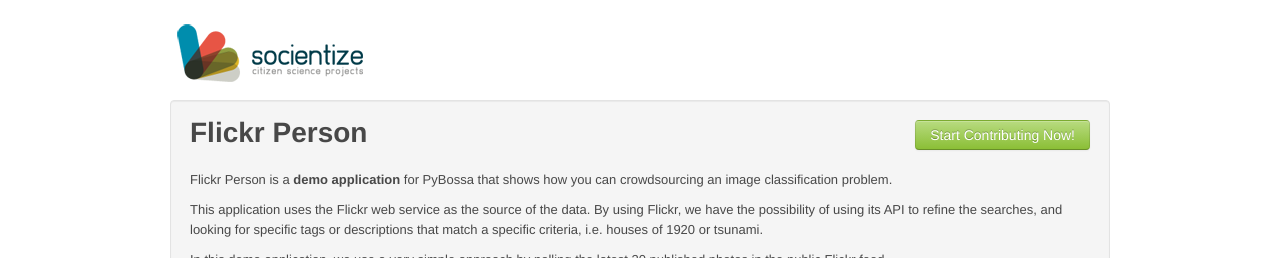
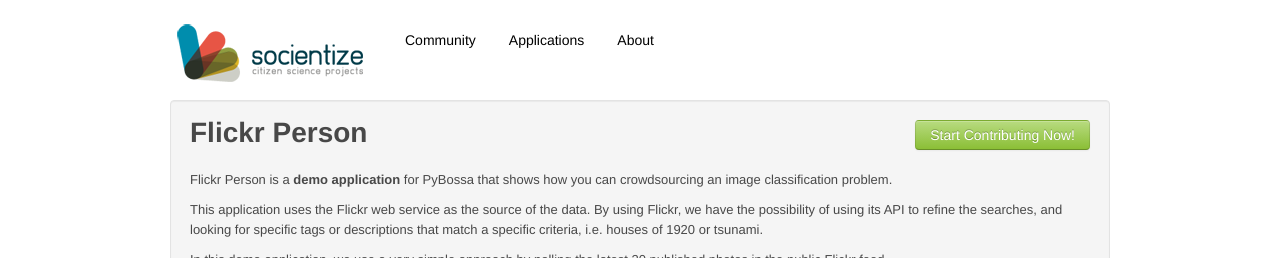
Before and after one commit to guilhermemg/app-flickrperson, a plain HTML site: page static/fb-templates/index.html in a window 1280 px wide. Shown: the top 258 px of the page. Drawn offline with Linux system fonts and the light colour scheme; some icons are missing.

Commit message:
Added some PyBossa buttons on the FB template

```diff
--- a/static/fb-templates/index.html
+++ b/static/fb-templates/index.html
@@ -40,6 +40,13 @@
 					class="icon-bar"></span> <span class="icon-bar"></span>
 				</a> <a class="brand" href="http://www.socientize.eu/"><img
 					src="img/logo_societic.png" alt="Socientize"></a>
+				<div class="nav-collapse collapse">
+					<ul id="nav-buttons" class="nav">
+						<li><a href="/pybossa/account/" target="_blank">Community</a></li>
+						<li><a href="/pybossa/app/category/featured/" target="_blank">Applications</a></li>
+						<li><a href="/pybossa/about" target="_blank">About</a></li>
+					</ul>
+				</div>
 			</div>
 		</div>
 	</div>
@@ -144,6 +151,7 @@
 
 						pybossa.authenticateFacebookUser(authData, function(
 								answer) {
+							console.log(answer);
 							successfullyLogged = true;
 							FB.Event.subscribe('auth.authResponseChange',
 									handleAuthChange);
```
